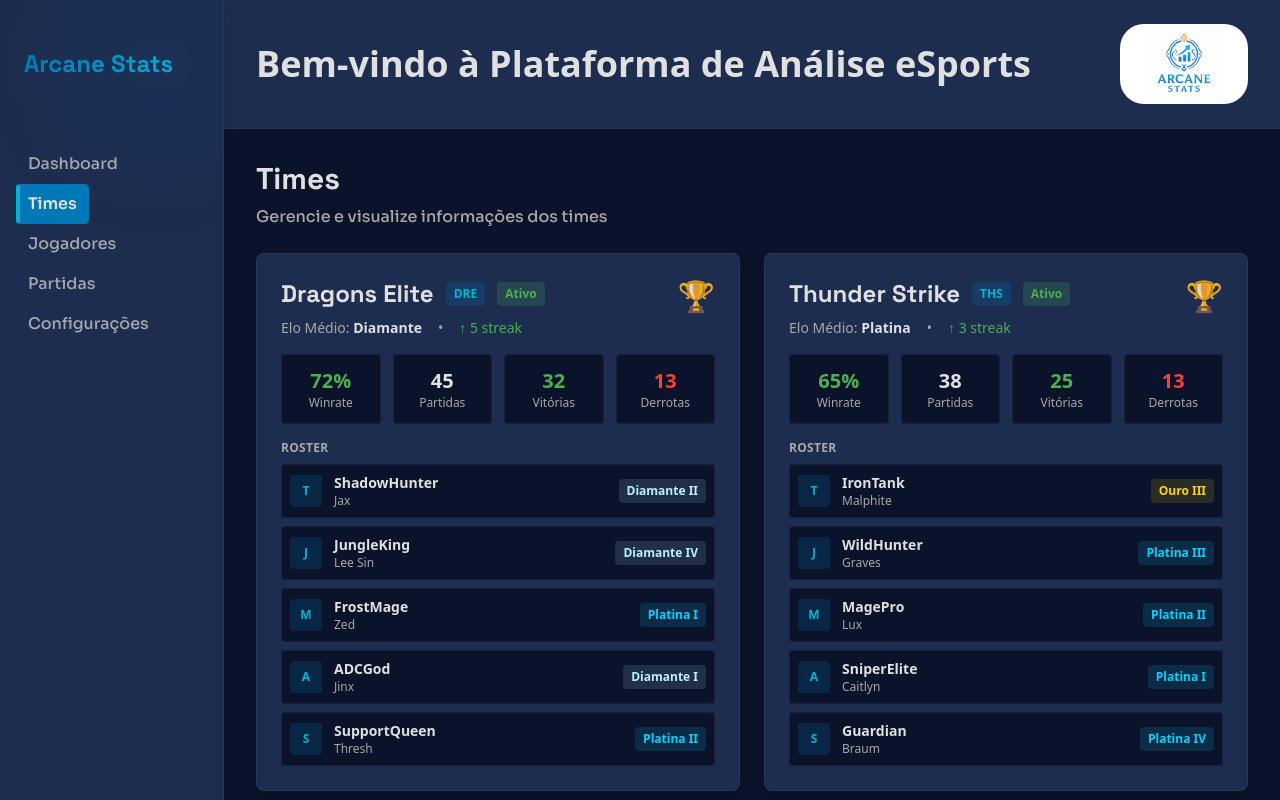
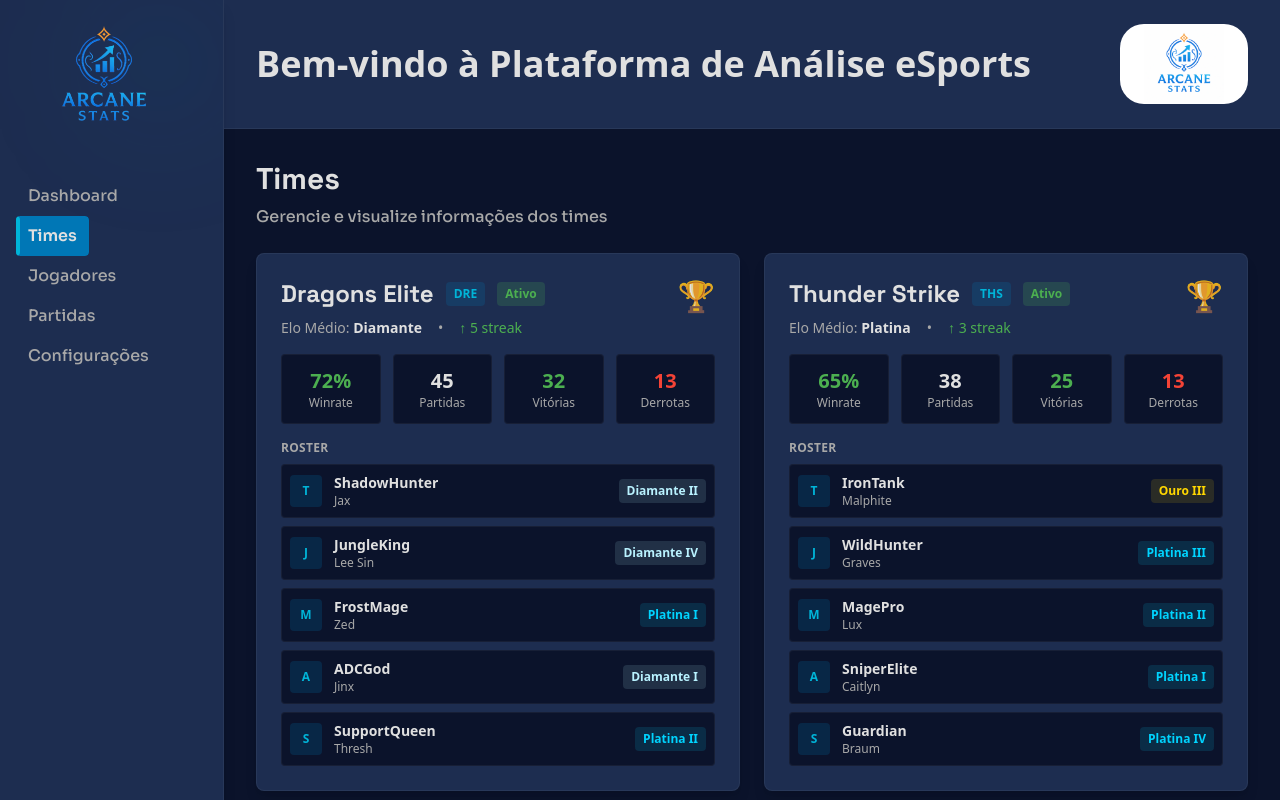
Before and after one commit to CapivaraDevv/Arcane-Stats, a React (Vite) app in the folder arcane-stats/: page /times in a window 1280 px wide. Shown: the top 800 px of the page. Built offline with nearby package versions, Linux system fonts and the light colour scheme.

Commit message:
Adicionado a logo na sideBar

```diff
--- a/arcane-stats/src/pages/Sidebar.tsx
+++ b/arcane-stats/src/pages/Sidebar.tsx
@@ -21,18 +21,24 @@ const Sidebar = () => {
   };
 
   return (
-    <aside className="bg-[#1D2D50] min-h-screen w-56 flex flex-col gap-4 px-4 py-8 shadow-lg border-r border-white/5 relative overflow-hidden">
+    <aside className="bg-[#1D2D50] min-h-screen w-56 flex flex-col gap-4 px-4 py-3 shadow-lg border-r border-white/5 relative overflow-hidden">
       {/* Background animado sutil */}
       <div className="absolute top-0 right-0 w-32 h-32 bg-[#0077B6]/10 rounded-full blur-3xl animate-float"></div>
 
-      <motion.h2
-        initial={{ opacity: 0, y: -20 }}
-        animate={{ opacity: 1, y: 0 }}
-        transition={{ duration: 0.5 }}
-        className="space-grotesk-title flex px-2 py-4 text-2xl font-bold mb-8 bg-gradient-to-r from-[#0077B6] to-[#00B4D8] bg-clip-text text-transparent relative z-10"
+      <motion.div
+        initial={{ opacity: 0, scale: 0.9, rotate: -2}}
+        animate={{ opacity: 1, scale: 1, rotate: 0}}
+        whileHover={{
+          scale: 1.1,
+          rotateX: 8,
+          rotateY: -8,
+          rotate: 0.5,
+          transition: {type: "spring", stiffness: 150}
+        }}
+        className="px-6 mb-5 rounded-3xl cursor-pointer relative"
       >
-        Arcane Stats
-      </motion.h2>
+        <img src="/LogoBrancoSemFundo.png" alt="Logo" className="w-32 relative z-10" />
+      </motion.div>
       <nav className="sora-text text-[#E0E0E0] *:flex flex-col gap-2 relative z-10">
         {[
           { path: '/dashboard', label: 'Dashboard', index: 0 },
```
